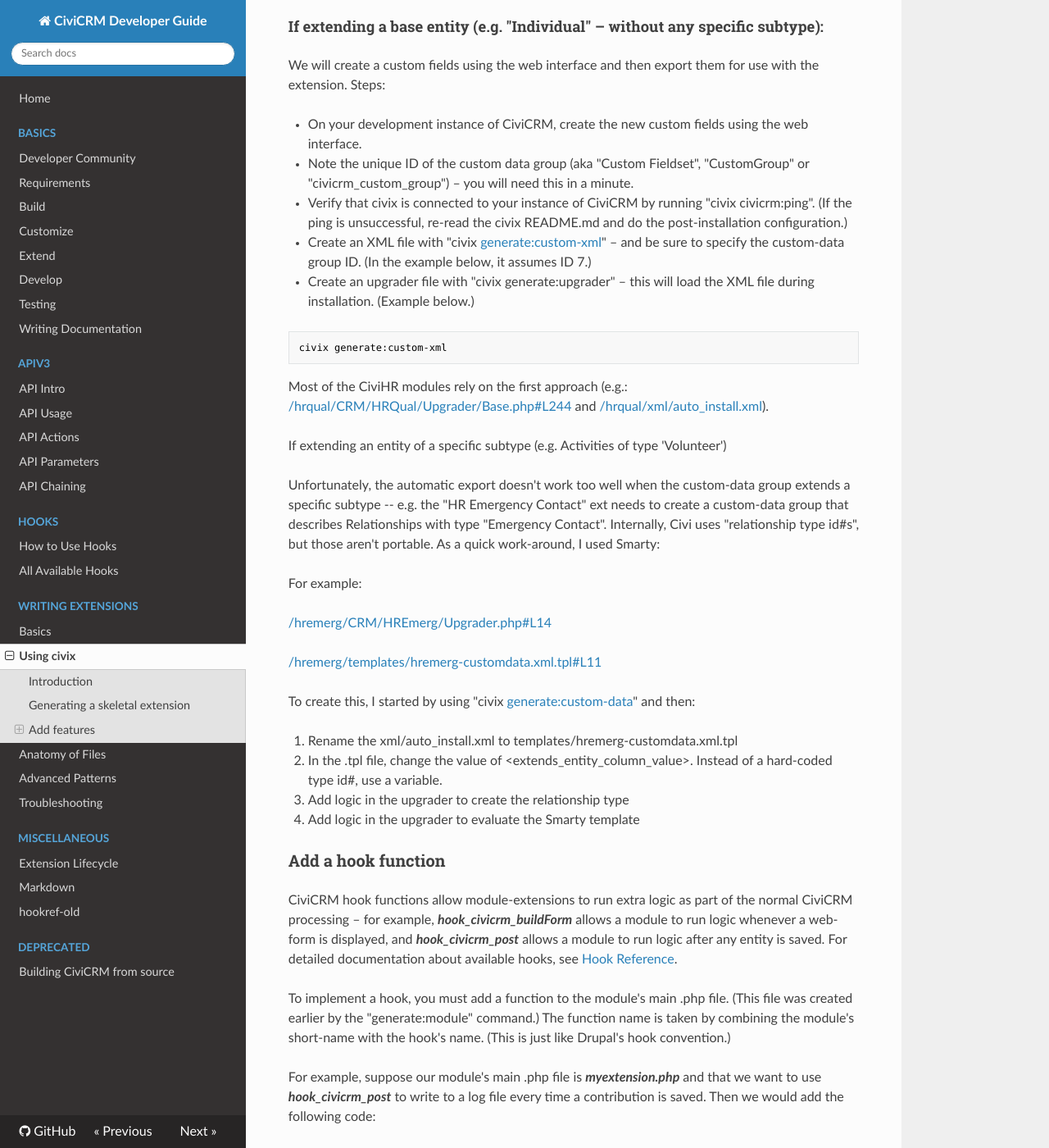
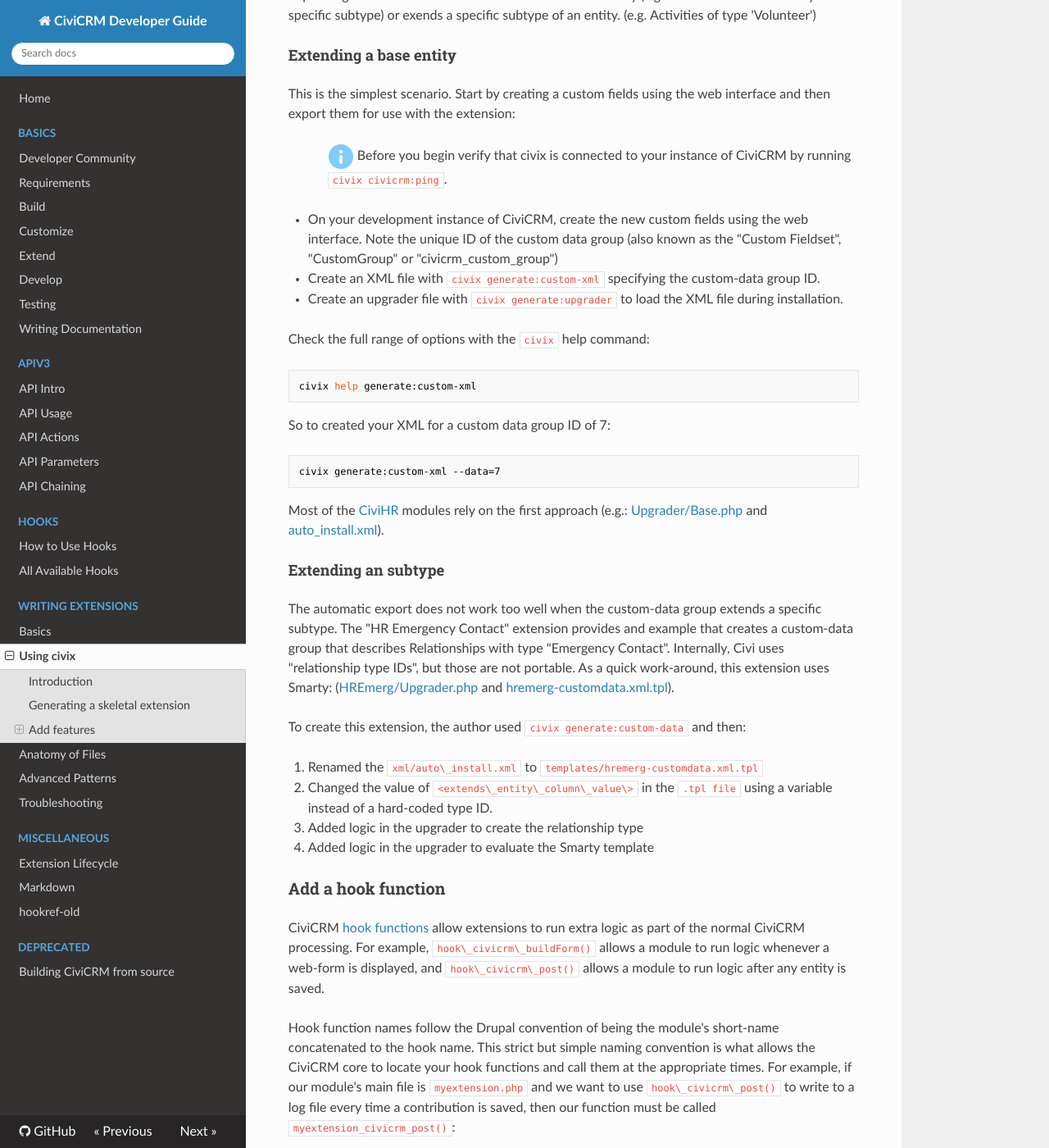
Before and after one commit to civicrm/civicrm-dev-docs, an MkDocs documentation site: the page built from docs/extensions/civix.md, in a window 1280 px wide and 1400 px high, scrolled down 5078 px. Shown: the whole window at 82% size. Built offline with MkDocs 1.6.1, drawn with Linux system fonts in a browser that asks for light colours; nearby versions of some CDN libraries; old or Windows-style settings are respelled for this version of MkDocs; some of the changed text lies outside the part shown.

Commit message:
pull out bash snips all the way down to search
and more tidying up and grammar etc

````diff
--- a/docs/extensions/civix.md
+++ b/docs/extensions/civix.md
@@ -22,6 +22,8 @@
 ```
 
 This command should reply with "Ping successful".
+If the ping is unsuccessful, re-read the civix README.md and do the
+post-installation configuration.
 
 It is also useful to examine the output of the `civix help` command to read
 about what `civix` can do for you.
@@ -61,7 +63,7 @@
 otherwise incorrect, then you may pass explicit values with `--author`
 and `--email`.
 
-You can now update your ***info.xml***. This file initially contains some
+You can now update your `info.xml`. This file initially contains some
 examples and placeholders which you need to fix. You can edit most of these
 fields intuitively.  If you need detailed specifications, see [Extension
 Reference](http://wiki.civicrm.org/confluence/display/CRMDOC/Extension+Reference).
@@ -105,13 +107,13 @@
 
 This creates three files:
 
--   ***xml/Menu/myextension.xml*** defines request-routing rules and
+-   `xml/Menu/myextension.xml` defines request-routing rules and
     associates the controller ("CRM\_Myextension\_Page\_Greeter") with
     the web path ("civicrm/my-page")
--   ***CRM/Myextension/Page/MyPage.php*** is the controller which
+-   `CRM/Myextension/Page/MyPage.php` is the controller which
     coordinates any parsing, validation, business-logic, or database
     operations.
--   ***templates/CRM/Myextension/Page/MyPage.tpl*** is loaded
+-   `templates/CRM/Myextension/Page/MyPage.tpl` is loaded
     automatically after the controller executes. It defines the markup
     that is eventually displayed. For more information on the syntax of
     this file, see
@@ -156,14 +158,14 @@
 
 This creates three files:
 
--   ***xml/Menu/myextension.xml*** defines request-routing rules and
+-   `xml/Menu/myextension.xml` defines request-routing rules and
     associates the controller ("CRM\_Myextension\_Form\_FavoriteColor")
     with the web path ("civicrm/favcolor")
--   ***CRM/Myextension/Form/FavoriteColor.php*** is the controller which
+-   `CRM/Myextension/Form/FavoriteColor.php` is the controller which
     coordinates any parsing, validation, business-logic, or database
     operations. For more details on how this class works, see [QuickForm
     Reference](http://wiki.civicrm.org/confluence/display/CRMDOC/QuickForm+Reference).
--   ***templates/CRM/Myextension/Form/FavoriteColor.tpl*** is loaded
+-   `templates/CRM/Myextension/Form/FavoriteColor.tpl` is loaded
     automatically after the controller executes. It defines the markup
     that is eventually displayed. For more information on the syntax of
     this file, see
@@ -194,13 +196,13 @@
 
 This creates two files and one directory:
 
--   ***CRM/Myextension/Upgrader.php*** stores a series of upgrade
+-   `CRM/Myextension/Upgrader.php` stores a series of upgrade
     functions based on a function naming pattern similar to
     Drupal's
     [hook\_update\_N](http://api.drupal.org/api/drupal/modules%21system%21system.api.php/function/hook_update_N/7).
     After examining the file's comments for example upgrade functions
     you can then write your own.
--   ***CRM/Myextension/Upgrader/Base.php*** contains helper functions
+-   `CRM/Myextension/Upgrader/Base.php` contains helper functions
     and adapters which make it easier to write the upgrader. This file
     may be overwritten from time-to-time to provide new helpers or
     adapters.
@@ -239,7 +241,7 @@
 civix help generate:case-type
 ```
 
-This reports that civix expects a <Label> argurment and and optional name:
+This reports that civix expects a <Label> argurment and an optional name:
 
 ```bash
 civix generate:case-type "Volunteer Training" Training
@@ -247,210 +249,234 @@
 
 This creates two files:
 
--   ***xml/case/Training.xml*** defines the roles, activity types, and
+-   `xml/case/Training.xml` defines the roles, activity types, and
     timelines associated with the new case type. For more in depth
     discussion of CiviCase XML, see [CiviCase
     Configuration](/confluence/display/CRMDOC/CiviCase+Configuration).
--   ***alltypes.civix.php***(which may already exist) defines
+-   `alltypes.civix.php`(which may already exist) defines
     implementations of various hooks (notably hook\_civicrm\_caseTypes).
 
 ### Add custom fields
 *(from CiviCRM v4.4+)*
 
-If your extension needs to instantiate one or more sets of custom data
-fields at installation, use these steps. Note that there are two
-qualitatively different examples for reference based on whether the
-custom data set extends an entity vs. a specific subtype of that entity.
+Your extension can create one or more sets of custom
+fields at installation. There are two
+methods depending on whether the custom data set extends an entity
+(e.g. "Individual" – without any specific subtype)
+or exends a specific subtype of an entity.
+(e.g. Activities of type 'Volunteer')
 
-#### If extending a base entity (e.g. "Individual" – without any specific subtype):
+#### Extending a base entity
 
-We will create a custom fields using the web interface and then export
-them for use with the extension. Steps:
+This is the simplest scenario.
+Start by creating a custom fields using the web interface and then export
+them for use with the extension:
+
+>> ![information](../img/info.png)
+Before you begin verify that civix is connected to your instance of CiviCRM by running `civix civicrm:ping`.
 
 -   On your development instance of CiviCRM, create the new custom
-    fields using the web interface.
--   Note the unique ID of the custom data group (aka "Custom Fieldset",
-    "CustomGroup" or "civicrm\_custom\_group") – you will need this in a
-    minute.
--   Verify that civix is connected to your instance of CiviCRM by
-    running "civix civicrm:ping". (If the ping is
-    unsuccessful, re-read the civix README.md and do the
-    post-installation configuration.)
--   Create an XML file with "civix
-    [generate:custom-xml](http://generatecustom-xml)" – and be sure to
-    specify the custom-data group ID. (In the example below, it assumes
-    ID 7.)
--   Create an upgrader file with "civix
-    generate:upgrader" – this will load the
-    XML file during installation. (Example below.)
+    fields using the web interface. Note the unique ID of the custom data
+    group (also known as the "Custom Fieldset", "CustomGroup" or
+    "civicrm\_custom\_group")
+-   Create an XML file with `civix generate:custom-xml`
+    specifying the custom-data group ID.
+-   Create an upgrader file with `civix generate:upgrader` to
+    load the XML file during installation.
+
+Check the full range of options with the `civix` help command:
 
 ```bash
-civix generate:custom-xml
+civix help generate:custom-xml
 ```
 
+So to created your XML for a custom data group ID of 7:
 
-Most of the CiviHR modules rely on the first approach (e.g.:
-[/hrqual/CRM/HRQual/Upgrader/Base.php\#L244](https://github.com/civicrm/civihr/blob/master/hrqual/CRM/HRQual/Upgrader/Base.php#L244) and
-[/hrqual/xml/auto\_install.xml](https://github.com/civicrm/civihr/blob/master/hrqual/xml/auto_install.xml)).
+```bash
+civix generate:custom-xml --data=7
+```
 
-####
- If extending an entity of a specific subtype (e.g. Activities of type 'Volunteer')
+Most of the [CiviHR](https://github.com/civicrm/civihr/tree/master) modules rely on the first approach (e.g.:
+[Upgrader/Base.php](https://github.com/civicrm/civihr/blob/master/hrqual/CRM/HRQual/Upgrader/Base.php#L244) and
+[auto\_install.xml](https://github.com/civicrm/civihr/blob/master/hrqual/xml/auto_install.xml)).
 
-Unfortunately, the automatic export doesn't work too well when the
-custom-data group extends a specific subtype -- e.g. the "HR Emergency
-Contact" ext needs to create a custom-data group that describes
+#### Extending an subtype
+
+<!-- This section still is not really clear to me.
+Is this really about sub-types in an OO sense?? or subtypes in as a base
+entity of a particular type as defined by its properties?
+-->
+
+The automatic export does not work too well when the
+custom-data group extends a specific subtype. The
+"HR Emergency Contact" extension provides and example that creates
+a custom-data group that describes
 Relationships with type "Emergency Contact". Internally, Civi uses
-"relationship type id\#s", but those aren't portable. As a quick
-work-around, I used Smarty:
+"relationship type IDs", but those are not portable. As a quick
+work-around, this extension uses Smarty:
+([HREmerg/Upgrader.php](https://github.com/civicrm/civihr/blob/master/hremerg/CRM/HREmerg/Upgrader.php#L14)
+and
+[hremerg-customdata.xml.tpl](https://github.com/civicrm/civihr/blob/master/hremerg/templates/hremerg-customdata.xml.tpl#L11)).
 
-For example:
+To create this extension, the author used `civix generate:custom-data` and
+then:
 
-[/hremerg/CRM/HREmerg/Upgrader.php\#L14](https://github.com/civicrm/civihr/blob/master/hremerg/CRM/HREmerg/Upgrader.php#L14)
-
-[/hremerg/templates/hremerg-customdata.xml.tpl\#L11](https://github.com/civicrm/civihr/blob/master/hremerg/templates/hremerg-customdata.xml.tpl#L11)
-
- To create this, I started by using "civix
-[generate:custom-data](http://generatecustom-data)" and then:
-
- 1. Rename the xml/auto\_install.xml to
-templates/hremerg-customdata.xml.tpl
-
-2. In the .tpl file, change the value of
-<extends\_entity\_column\_value\>. Instead of a hard-coded type id\#,
-use a variable.
-3. Add logic in the upgrader to create the relationship type
-4. Add logic in the upgrader to evaluate the Smarty template
+1. Renamed the `xml/auto\_install.xml` to
+ `templates/hremerg-customdata.xml.tpl`
+2. Changed the value of `<extends\_entity\_column\_value\>` in the
+  `.tpl file` using  a variable instead of a hard-coded type ID.
+3. Added logic in the upgrader to create the relationship type
+4. Added logic in the upgrader to evaluate the Smarty template
 
 ### Add a hook function
 
-CiviCRM hook functions allow module-extensions to run extra logic as
-part of the normal CiviCRM processing – for example,
-***hook\_civicrm\_buildForm*** allows a module to run logic whenever a
-web-form is displayed, and ***hook\_civicrm\_post*** allows a module to
-run logic after any entity is saved. For detailed documentation about
-available hooks, see [Hook
-Reference](http://wiki.civicrm.org/confluence/display/CRMDOC/Hook+Reference).
+CiviCRM
+[hook functions](http://wiki.civicrm.org/confluence/display/CRMDOC/Hook+Reference)
+allow extensions to run extra logic as
+part of the normal CiviCRM processing. For example,
+`hook\_civicrm\_buildForm()` allows a module to run logic whenever a
+web-form is displayed, and `hook\_civicrm\_post()` allows a module to
+run logic after any entity is saved.
 
-To implement a hook, you must add a function to the module's main .php
-file. (This file was created earlier by the
-"generate:module" command.) The function name
-is taken by combining the module's short-name with the hook's name.
-(This is just like Drupal's hook convention.)
+Hook function names follow the Drupal convention of being
+the module's short-name concatenated to the hook name. This strict but simple
+naming convention is what allows the CiviCRM core to locate your hook
+functions and call them at the appropriate times.
+For example, if our module's main file is
+`myextension.php` and we want to use `hook\_civicrm\_post()`
+to write to a log file every time a contribution is saved, then our function must be called `myextension_civicrm_post()`:
 
-For example, suppose our module's main .php file is
-***myextension.php*** and that we want to use ***hook\_civicrm\_post***
-to write to a log file every time a contribution is saved. Then we would
-add the following code:
+To implement a hook, add a function to the module's main `.php`
+file created earlier with `civix generate:module`:
 
-**Implementing "hook\_civicrm\_post" in "myextension"**
+```php
+/**
+ * Implementation of hook_civicrm_post
+ */
+function myextension_civicrm_post($op, $objectName, $objectId, &$objectRef) {
+  switch ($objectName) {
+    case 'Contribution':
+      $file = '/tmp/contributions.log';
+      $message = strtr("Performed \"@op\" at @time on contribution #@id\n", array(
+        '@op' => $op,
+        '@time' => date('Y-m-d H:i:s'),
+        '@id' => $objectId,
+      ));
+      file_put_contents($file, $message, FILE_APPEND);
+      break;
+    default:
+      // nothing to do
+  }
+}
+```
 
 >> ![information](../img/info.png)
 When you first created the skeletal project, several hook functions were
-auto-generated in *myextension.php*. These functions are usually about
+auto-generated in `myextension.php`. These functions are usually about
 one line long – they simply delegate the work to another function. For
-example *myextension\_civicrm\_config()* delegates work to
-*\_myextension\_civix\_civicrm\_config()*. You should feel free to add
-more code to *myextension\_civicrm\_config()*, but you should preserve
-the call to **\_myextension**\_civix\_**civicrm*\_config().*
+example `myextension\_civicrm\_config()` delegates work to
+`\_myextension\_civix\_civicrm\_config()`. You should feel free to add
+more code to `myextension\_civicrm\_config()`, but you should preserve
+the call to `\_myextension\_civix\_civicrm\_config()`. <!-- fixme! why?? -->
 
 ### Add a resource file
 
-To include static resources – such as stylesheets, Javascript files, or
-images – you should place the files in your extension directory. To load
+To include static resources such as stylesheets, Javascript files, or
+images place them in your extension directory. To load
 the files at runtime, see the examples in the [Resource
 Reference](http://wiki.civicrm.org/confluence/display/CRMDOC/Resource+Reference).
 
 ### Add a report
 
 CiviReport enables developers to define new business reports using
-customizable SQL logic and form layouts. Use
-"generate:report" to get started:
+customizable SQL logic and form layouts.
+If another existing report is close to your needs you may copy and modify it.
+
+To to see the available report generation options acitivate the `civix` help:
 
 ```bash
-civix generate:report
+civix generate:report --help
 ```
 
+To create a new report specify the report PHP class name and the CiviCRM component, for example:
+
+```bash
+civix generate:report MyReport CiviContribute
+```
 
 This creates three files:
 
--   ***CRM/Myextension/Form/Report/MyReport.mgd.php*** stores metadata
-    about the report. The format of the file is based on
+-   `CRM/Myextension/Form/Report/MyReport.mgd.php` stores metadata
+    about the report in a format based on
     [hook\_civicrm\_managed](http://wiki.civicrm.org/confluence/display/CRMDOC/Hook+Reference)
     and the
     [API](http://wiki.civicrm.org/confluence/display/CRMDOC/API+Reference).
--   ***CRM/Myextension/******Form/Report/MyReport.php*** contains the
+-   `CRM/Myextension/Form/Report/MyReport.php` contains the
     form-builder and query-builder for the report. For details about its
     structure, see the [CiviReport
     Reference](http://wiki.civicrm.org/confluence/display/CRMDOC/CiviReport+Reference).
--   ***templates/CRM/Myextension/Form/Report/MyReport.tpl*** contains
-    the report's HTML template. (Note: This usually delegates
-    responsibility to a core template and does not need to be edited.)
+-   `templates/CRM/Myextension/Form/Report/MyReport.tpl` contains
+    the report's HTML template. This template usually delegates
+    responsibility to a core template and does not need to be edited.
 
-**Copy an Existing Report**
+If one of the existing reports is close to meeting
+your needs, but requires further PHP or SQL customization, you may
+simply make a new report based on that report.
+To copy a report, find the class-name of the original report within the
+`civicrm/CRM/Report/Form/` directory in the CiviCRM repository.
+Then run the `civix generate:report` command using the copy option
+from with your extension directory.
 
-The reports included in CiviCRM are
-[open-source](http://civicrm.org/licensing), and (pursuant to the AGPL
-license) you have the right to derive new reports from existing reports.
-This can be useful if one of the existing reports is close to meeting
-your needs but requires further PHP/SQL customization. To make a new
-report based on an existing report:
-
--   Navigate to the "*civicrm/CRM/Report/Form/"* within your CiviCRM
-    source tree
--   Determine the class-name of the original report. (For example, the
-    activity report is in the class "*CRM\_Report\_Form\_Activity*".)
--   Return to your module directory and run the
-    "generate:report" command, e.g.
+For example, this command will copy the activity report in the class
+`CRM\_Report\_Form\_Activity` to a new report within your extension:
 
 ```bash
-generate:report --copy
+civix generate:report --copy CRM_Report_Form_Activity MyActivity Contact
 ```
-
 
 ### Add a custom search
 
 CiviCRM enables developers to define new search forms using customizable
-SQL logic and form layouts. Use
-"generate:search" to get started:
+SQL logic and form layouts. Use this command to get started:
 
 ```bash
-civix generate:search
+civix help generate:search
 ```
 
+Then you could generate your basic search code with:
 
-This creates two files:
+```bash
+civix generate:search MySearch
+```
 
--   ***CRM/Myextension/Form/Search/MySearch.mgd.php*** stores metadata
+This command will create two files:
+
+-   `CRM/Myextension/Form/Search/MySearch.mgd.php` stores metadata
     about the custom search. The format of the file is based on
     [hook\_civicrm\_managed](http://wiki.civicrm.org/confluence/display/CRMDOC/Hook+Reference)
     and the
     [API](http://wiki.civicrm.org/confluence/display/CRMDOC/API+Reference).
--   ***CRM/Myextension/******Form/Search/MySearch.php*** contains the
+-   `CRM/Myextension/Form/Search/MySearch.php` contains the
     form-builder and query-builder for the custom search.
 
-**Copy an Existing Search**
 
-The custom search classes included in CiviCRM are
-[open-source](http://civicrm.org/licensing), and (pursuant to the AGPL
-license) you have the right to derive new searches from existing
-searches. This can be useful if one of the existing searches is close to
-meeting your needs but requires further PHP/SQL/TPL customization. To
-make a new search based on an existing search:
+If one of the existing searches is close to
+meeting your needs you may copy it instead and then customise the
+PHP, SQL and templates.
 
--   Navigate to the "*civicrm/CRM/Contact/Form/Search/Custom"* within
-    your CiviCRM source tree
--   Determine the class-name of the original search. (For example, the
-    zipcode search is in the class
-    "*CRM\_Contact\_Form\_Search\_Custom\_ZipCodeRange*".)
--   Return to your module directory and run the
-    "generate:search" command, e.g.
+To make a new search based on an existing search determine the class-name of
+the original search class within the `civicrm/CRM/Contact/Form/Search/Custom`
+within the CiviCRM source tree. Then run the "generate:search" command from
+within your module directory.
+
+For example, the zipcode search is in the class
+`CRM\_Contact\_Form\_Search\_Custom\_ZipCodeRange`, so you can copy it with:
 
 ```bash
-generate:search --copy
+civix generate:search --copy CRM_Contact_Form_Search_Custom_ZipCodeRange MySearch
 ```
 
-
-The "copy" option will sometimes create two or three files – depending
+The "copy" option will create either two or three files depending
 on whether the original search screen defines its own Smarty template.
 
 ### Add an API function
@@ -475,14 +501,14 @@
 
 This creates one file:
 
--   ***api/v3/NewEntity/NewAction.php*** provides the API function. Note
+-   `api/v3/NewEntity/NewAction.php` provides the API function. Note
     that the parameters and return values must be processed in a
     particular way (as demonstrated by the auto-generated file).
 
 For use with CiviCRM 4.3, you can also add the "–schedule" option (e.g.
 "–schedule Hourly"). This will create another file:
 
--   ***api/v3/NewEntity/NewAction.mgd.php*** provides the scheduling
+-   `api/v3/NewEntity/NewAction.mgd.php` provides the scheduling
     record that will appear in the CiviCRM's job-manager.
 
 ### Add a new entity
@@ -558,8 +584,8 @@
 
 This creates a new directory and a new PHP file:
 
--   ***tests/phpunit*** is the base directory for all test classes.
--   ***tests/phpunit/CRM/Myextension/MyTest.php*** is the actual test
+-   `tests/phpunit` is the base directory for all test classes.
+-   `tests/phpunit/CRM/Myextension/MyTest.php` is the actual test
     class. It should be written according to the conventions of
     [PHPUnit](http://www.phpunit.de/manual/current/en/writing-tests-for-phpunit.html).
 
````
